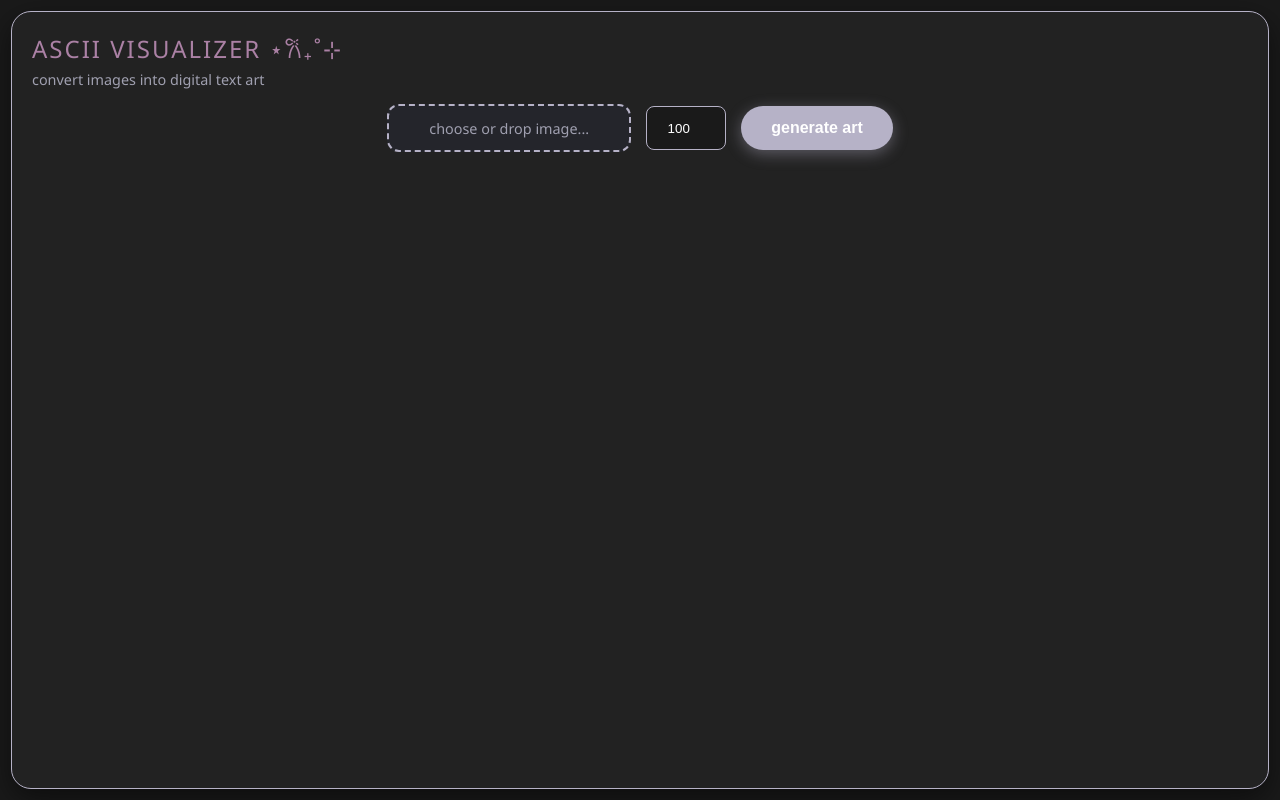
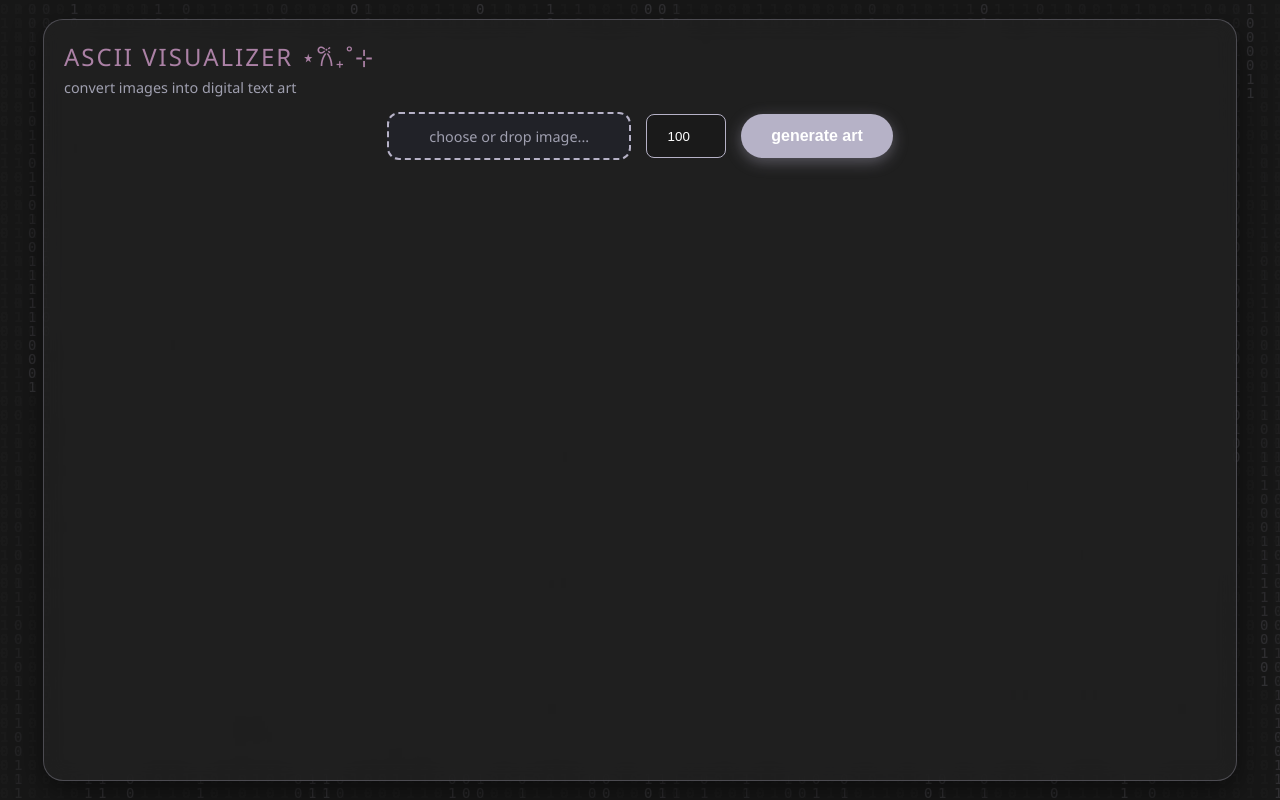
Before and after one commit to nidarath/ascii-visualizer, a Flask app: page / in a window 1280 px wide. Run offline with Flask 3, Linux system fonts and the light colour scheme.

Commit message:
added cool background

```diff
--- a/static/style.css
+++ b/static/style.css
@@ -6,6 +6,17 @@
     --text-main: #ab81a5;
     --text-muted: #a0a0b0;
 }
+
+#matrix-bg {
+    position: fixed;
+    top: 0;
+    left: 0;
+    width: 100%;
+    height: 100%;
+    z-index: -1;
+    opacity: 0.15;
+}
+
 
 body {
     background-color: var(--bg-dark);
@@ -21,13 +32,15 @@ body {
 }
 
 .container {
-    background: var(--card-bg);
-    border: 1px solid var(--primary);
+    background: rgba(34, 34, 34, 0.75);
+    backdrop-filter: blur(10px);
+    -webkit-backdrop-filter: blur(10px);
+    border: 1px solid rgba(182, 178, 199, 0.3);
     border-radius: 20px;
     box-shadow: 0 10px 30px rgba(0,0,0,0.5);
     padding: 20px;
-    width: 95vw;
-    height: 92vh;
+    width: 90vw;
+    height: 90vh;
     max-width: 1400px;
     display: flex;
     flex-direction: column;
--- a/templates/index.html
+++ b/templates/index.html
@@ -7,6 +7,7 @@
     <link rel="stylesheet" href="{{ url_for('static', filename='style.css') }}">
 </head>
 <body>
+    <canvas id="matrix-bg"></canvas>
     <div class="container">
         <h1>ASCII VISUALIZER ⋆𐙚₊˚⊹</h1>
         <p class="subtitle">convert images into digital text art</p>
@@ -47,6 +48,46 @@
     </div>
 
     <script>
+        const canvas = document.getElementById('matrix-bg');
+        const ctx = canvas.getContext('2d');
+
+        canvas.width = window.innerWidth;
+        canvas.height = window.innerHeight;
+
+        const chars = "1010101010";
+        const charArray = chars.split("");
+        const fontSize = 14;
+        const columns = canvas.width / fontSize;
+        const drops = [];
+
+        for (let i = 0; i < columns; i++) {
+            drops[i] = 1;
+        }
+
+        function drawMatrix() {
+            ctx.fillStyle = "rgba(26, 26, 26, 0.05)";
+            ctx.fillRect(0, 0, canvas.width, canvas.height);
+
+            ctx.fillStyle = "#b6b2c7";
+            ctx.font = fontSize + "px monospace";
+
+            for (let i = 0; i < drops.length; i++) {
+                const text = charArray[Math.floor(Math.random() * charArray.length)];
+                ctx.fillText(text, i * fontSize, drops[i] * fontSize);
+
+                if (drops[i] * fontSize > canvas.height && Math.random() > 0.975) {
+                    drops[i] = 0;
+                }
+                drops[i]++;
+            }
+        }
+        setInterval(drawMatrix, 50);
+
+        window.addEventListener('resize', () => {
+            canvas.width = window.innerWidth;
+            canvas.height = window.innerHeight;
+        });
+
         const dropZone = document.getElementById('drop-zone');
         const fileInput = document.getElementById('file-upload');
         const urlInput = document.getElementById('url-input');
```
